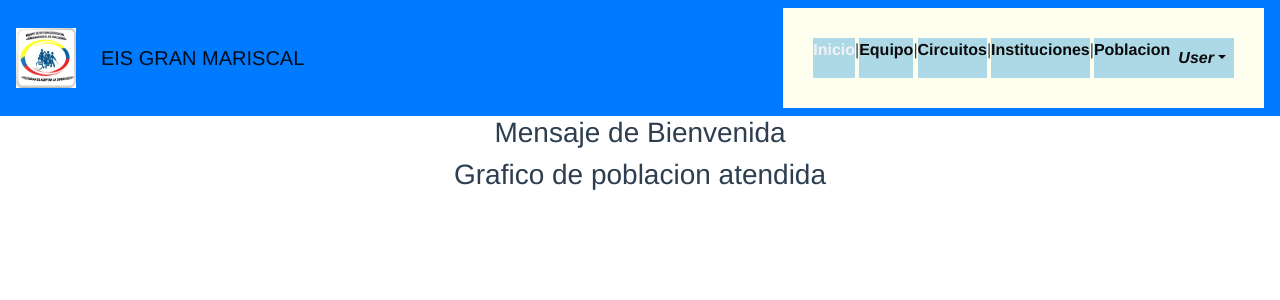
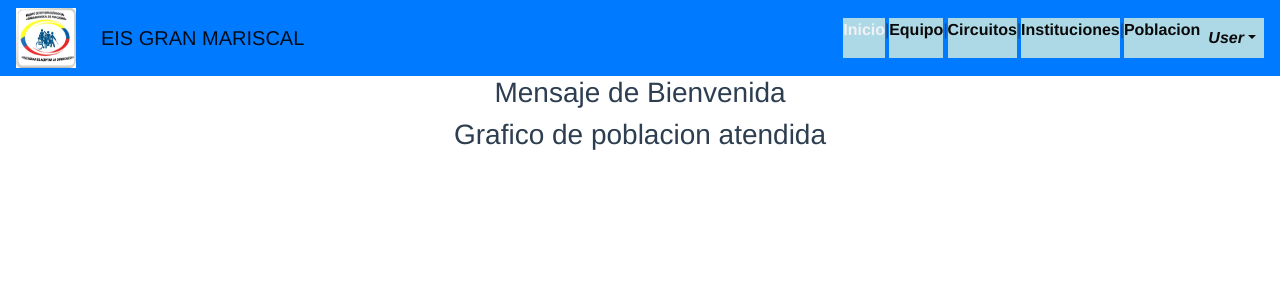
Before and after one commit to ignaciogonzalezvegas/proyecto-equipo, a Vue app: page / in a window 1280 px wide. Shown: the top 300 px of the page. Built offline with nearby package versions, Linux system fonts and the light colour scheme.

Commit message:
tienda 27042021

```diff
--- a/src/App.vue
+++ b/src/App.vue
@@ -34,7 +34,7 @@
   color: #2c3e50;
 }
 
-#nav {
+nav {
   padding: 30px;
   text-align: initial;
   background-color: ivory;
@@ -55,4 +55,10 @@ img {
   height: 60px;
   margin-right: 2%;
 }
+
+.nav-collapse{
+text-align: left;
+flex-grow: 0;
+}
+
 </style>
```
